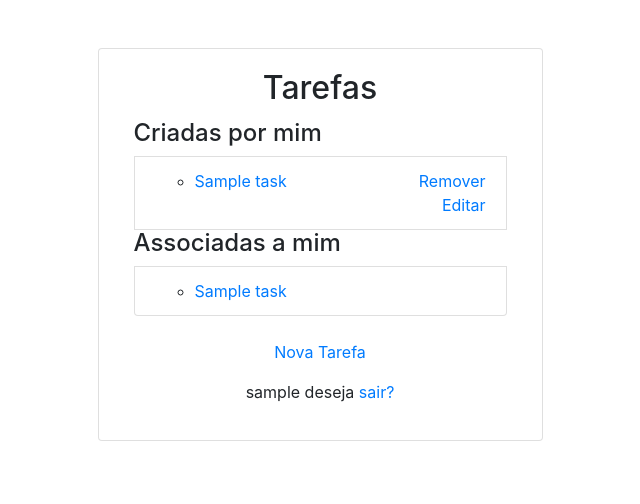
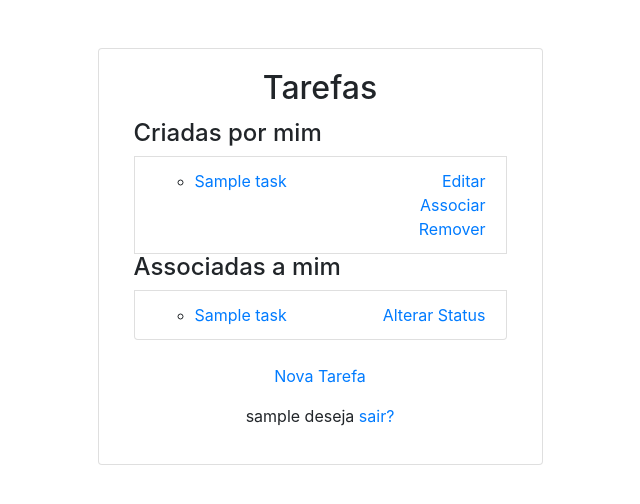
Before and after one commit to lucianomc/django_todoList, a Django app: page / in a window 1280 px wide. Shown: the top 504 px of the page, without its empty margins (320-960 px from the left). Run offline with Django 3.2, Linux system fonts and the light colour scheme; a user stored in the database is signed in; tables that the repository leaves empty hold one stand-in row (values such as "Sample post"); some libraries are stand-ins or nearby versions.

Commit message:
Associated tasks to other users

```diff
--- a/todo_list/forms.py
+++ b/todo_list/forms.py
@@ -16,5 +16,5 @@ class TaskModelForm(forms.ModelForm):
                 attrs={'class': 'form-control', 'maxlength': 128}),
             'finish_in': forms.SelectDateWidget,
             'priority': forms.Select(
-                attrs={'class': 'form-control', 'maxlength': 128}),
+                attrs={'class': 'form-control'}),
         }
--- a/todo_list/templates/todo_list/tasks_detail.html
+++ b/todo_list/templates/todo_list/tasks_detail.html
@@ -8,8 +8,8 @@
 <p>Data de entrega: {{task.finish_in}}</p>
 <p>Criada em: {{task.created_on}}</p>
 <p>Criado por: {{task.creator}}</p>
-<p>Status: </p>
-<p>Associado a: {{task.assigned_to.all}}</p>
+<p>Status: {{task.associated.id}}</p>
+<p>Associado a: {{task.assigned_to.all }}</p>
 <p>Editado em: {{task.updated_at}}</p>
 
 
--- a/todo_list/templates/todo_list/tasks_list.html
+++ b/todo_list/templates/todo_list/tasks_list.html
@@ -14,12 +14,16 @@
                     <a href="{% url 'todo_list:detail' task.id%}">
                         {{task.name}}
                     </a>
+                    <a style="float:right" href="{% url 'todo_list:update_task' task.id %}">
+                        Editar
+                    </a>
+                    <br>
+                    <a style="float:right" href="{% url 'todo_list:assigned' task.id %}">
+                        Associar
+                    </a>
+                    <br>
                     <a style="float:right" href="{% url 'todo_list:delete_task' task.id %}">
                         Remover
-                    </a>
-                    <br>
-                    <a style="float:right" href="{% url 'todo_list:update_task' task.id %}">
-                        Editar
                     </a>
                 </li>
             </ul>
@@ -33,6 +37,9 @@
                 <li>
                     <a href="{% url 'todo_list:detail' task.id%}">
                         {{task.name}}
+                    </a>
+                    <a style="float:right" href="{% url 'todo_list:update_assigned' task.id%}">
+                        Alterar Status
                     </a>
                 </li>
             </ul>
--- a/todo_list/urls.py
+++ b/todo_list/urls.py
@@ -3,6 +3,8 @@ from django.urls import path
 
 from .views import (TaskCreateView, TaskDeleteView, TaskDetailView,
                     TaskListView, TaskUpdateView)
+
+from .views import TaskUserCreateView, TaskUserUpdateView
 
 app_name = 'todo_list'
 
@@ -22,4 +24,10 @@ urlpatterns = [
     path('tasks/<int:pk>/delete',
          login_required(TaskDeleteView.as_view()), name='delete_task'),
 
+    path('task/assigned/<int:pk>',
+         login_required(TaskUserCreateView.as_view()), name='assigned'),
+
+    path('task/assigned/<int:pk>/update',
+         login_required(TaskUserUpdateView.as_view()), name='update_assigned')
+
 ]
--- a/todo_list/views.py
+++ b/todo_list/views.py
@@ -48,3 +48,21 @@ class TaskDetailView(DetailView):
 class TaskDeleteView(DeleteView):
     model = Tasks
     success_url = reverse_lazy('todo_list:list_task')
+
+
+class TaskUserCreateView(CreateView):
+    model = TasksUsers
+    fields = ['users', 'status']
+    #fields = '__all__'
+    success_url = reverse_lazy('todo_list:list_task')
+
+    def form_valid(self, form):
+        form.instance.task_id = self.kwargs['pk']
+        # print(self.kwargs['pk'])
+        return super(TaskUserCreateView, self).form_valid(form)
+
+
+class TaskUserUpdateView(UpdateView):
+    model = TasksUsers
+    fields = ['status']
+    success_url = reverse_lazy('todo_list:list_task')
```
Also changed, not shown: todo_list/templates/todo_list/tasksusers_form.html (added, +18 -0 lines).
